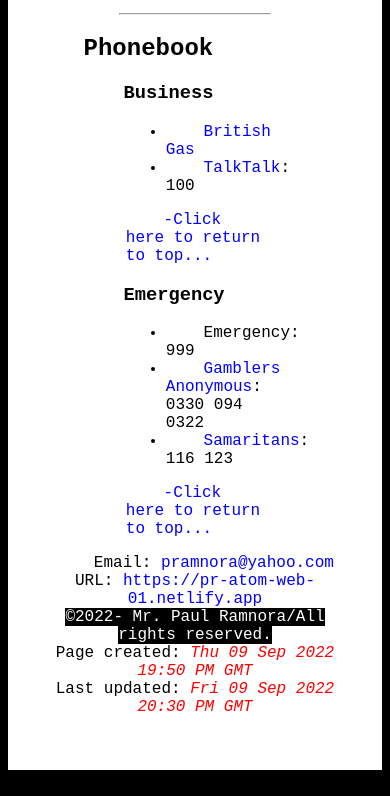
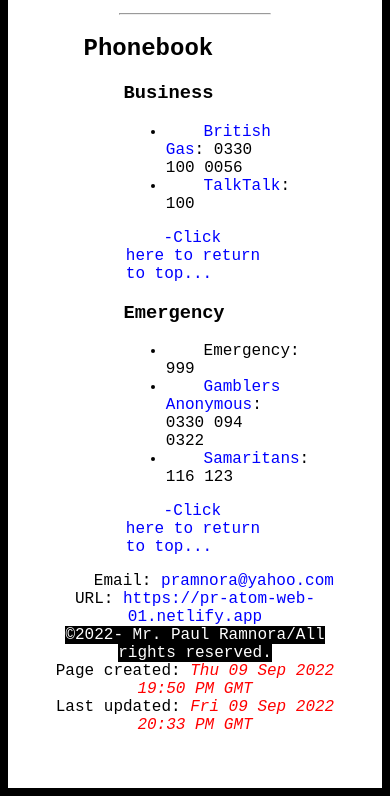
Before and after one commit to pramnora/atom, a plain HTML site: page webs/01/personal/phonebook.html in a window 390 px wide. Shown: the part 470-1266 px from the top of the page. Drawn offline with Linux system fonts and the light colour scheme.

Commit message:
[personal/phonebook.html] Had to correct British Gas entry...both the link/phone number wouldn't show.

```diff
--- a/webs/01/personal/phonebook.html
+++ b/webs/01/personal/phonebook.html
@@ -64,7 +64,7 @@
     <blockquote>
 
      <ul>
-      <li><a href="httsp://www.britishgas.co.uk" target="_blank">British Gas</a.: 0330 100 0056</li>
+      <li><a href="https://www.britishgas.co.uk" target="_blank">British Gas</a>: 0330 100 0056</li>
       <li><a href="https://www.talktalk.co.uk" target="_blank">TalkTalk</a>: 100</li>
      </ul>
 
@@ -129,7 +129,7 @@
     <br>
     Last updated:
     <span class="clsDateTimeStamp">
-     Fri 09 Sep 2022 20:30 PM GMT
+     Fri 09 Sep 2022 20:33 PM GMT
     </span>
    </p>
   </footer>
```
